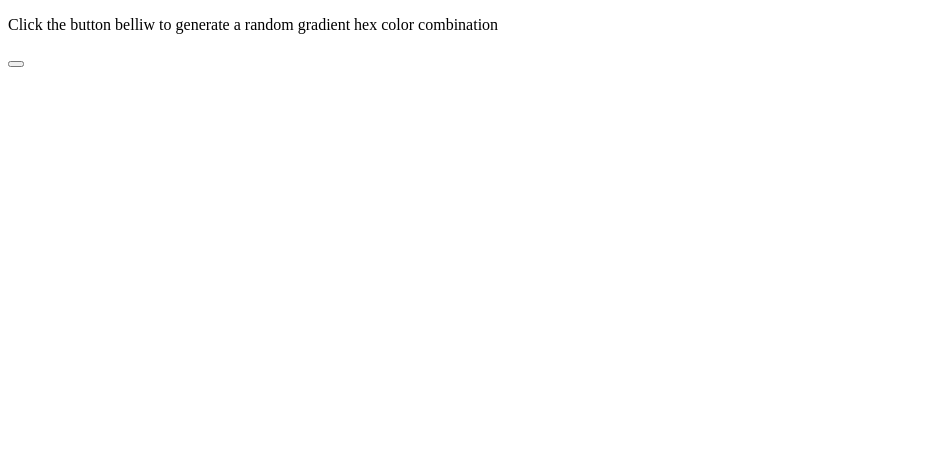
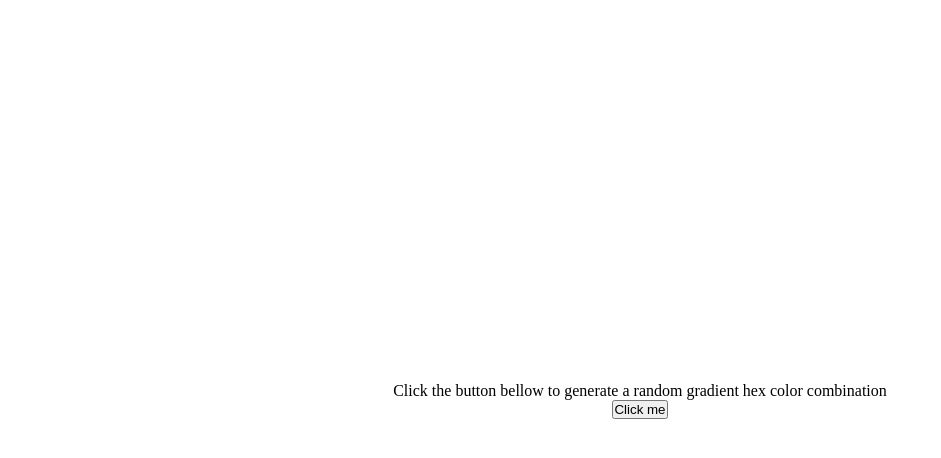
Before and after one commit to Belskiy-tsk/hex-generator, a plain HTML site: page index.html in a window 1280 px wide. Shown: the whole page, without its empty margins (0-941 px from the left). Drawn offline with Linux system fonts and the light colour scheme.

Commit message:
add styles *, container, container *`

```diff
--- a/css/style.css
+++ b/css/style.css
@@ -0,0 +1,18 @@
+*{
+    margin: 0;
+    padding: 0;
+    box-sizing: border-box;
+}
+
+.container{
+    width: 95%;
+    margin: auto;
+    display: flex;
+    justify-content: center;
+    align-items: center;
+    height: 100vh;
+}
+
+.container * {
+    text-align: center;
+}
--- a/index.html
+++ b/index.html
@@ -9,13 +9,15 @@
 </head>
 <body>
     <div class="container">
-        <p class="text__main">
-            Click the button belliw to generate a random gradient hex color combination
-        </p>
-    </div>
-    <div class="container">
-        <div class="title">
-            <button onclick="generateColor()"></button>
+        <div class="test">
+            <div class="main__text">
+                <p class="text">
+                    Click the button bellow to generate a random gradient hex color combination
+                </p>
+            </div>
+            <div class="button__area">
+                <button onclick="generateColor()">Click me</button>
+            </div>
         </div>
     </div>
     <script src="./script/script.js"></script>
```
